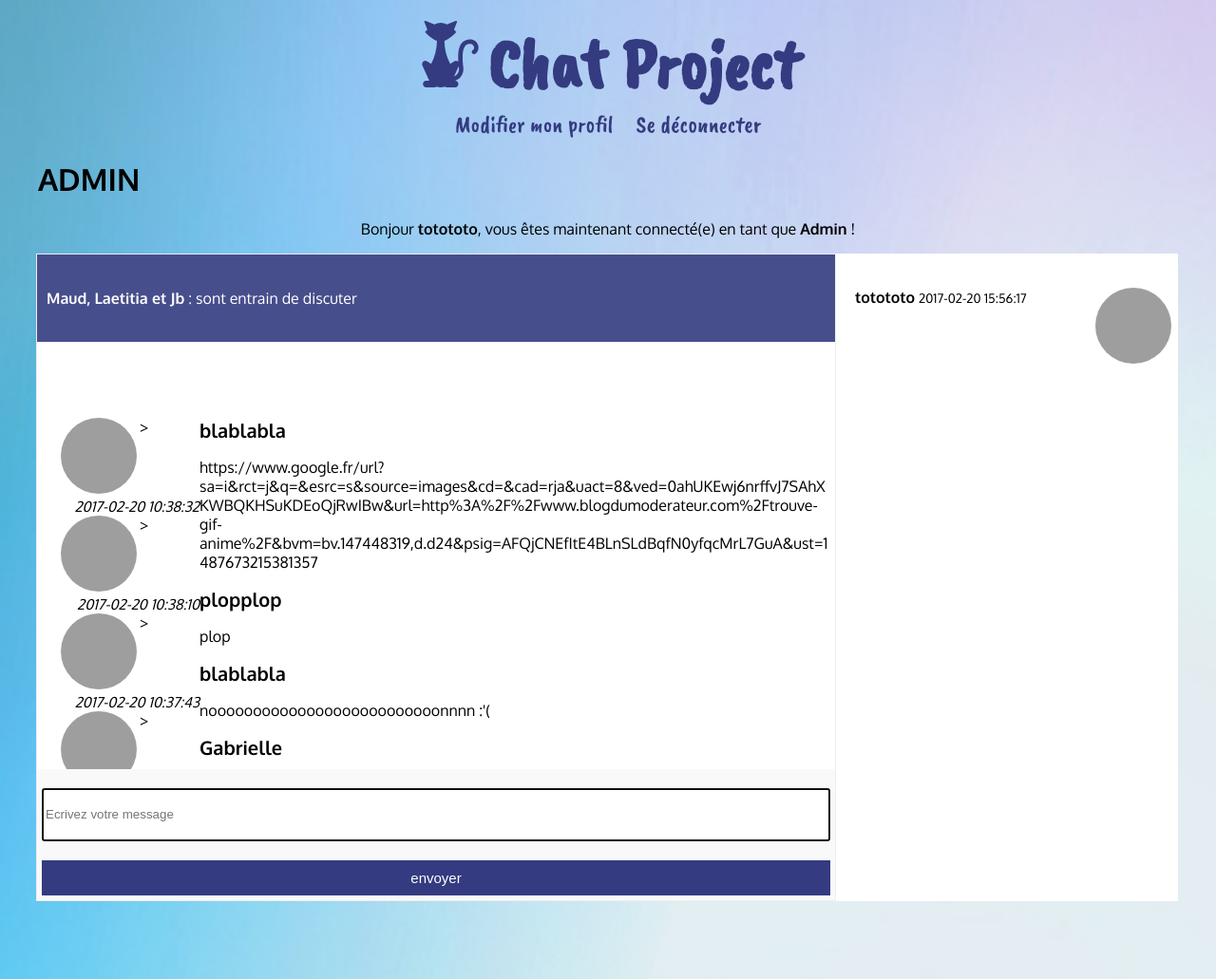
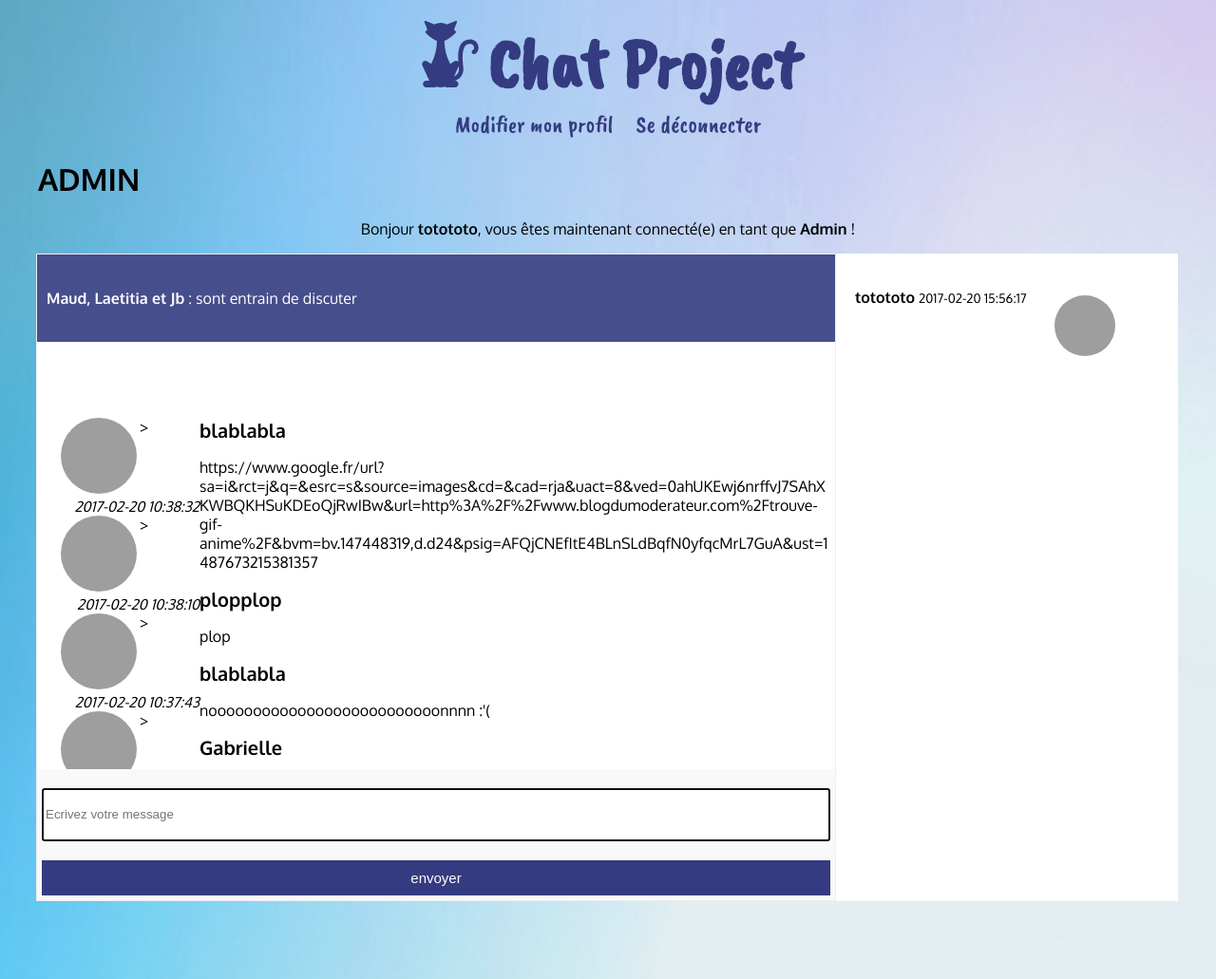
Before and after one commit to jibs13/chat_project, a PHP site: page / in a window 1280 px wide. Shown: the top 1031 px of the page at 95% size. Run offline with PHP 8.4, Linux system fonts and the light colour scheme; a user stored in the database is signed in; data comes from the database, SQL or seed files in the repository; some libraries are stand-ins or nearby versions; grey boxes are pictures that could not be loaded.

Commit message:
styles avatar

```diff
--- a/style/style.css
+++ b/style/style.css
@@ -213,6 +213,7 @@ padding: 50px 50px;
 	height: 80px;
 	border-radius: 50%;
 
+
 }
 
 
@@ -234,6 +235,14 @@ padding: 50px 50px;
 .js_active_users, .active_users_li {
 	list-style:none;
 	display: inline-block;
+}
+
+.active_users_li {
+	width:80%;
+}
+
+.active_users_li img {
+	transform:scale(0.8);
 }
 
 .active_users ul {
```
